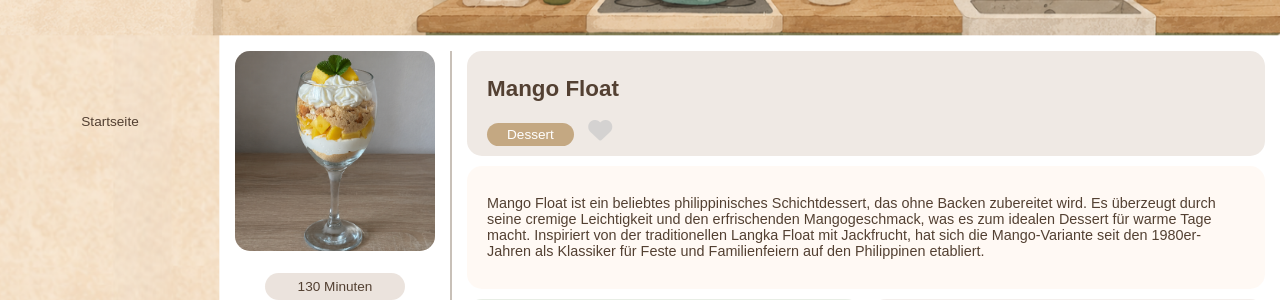
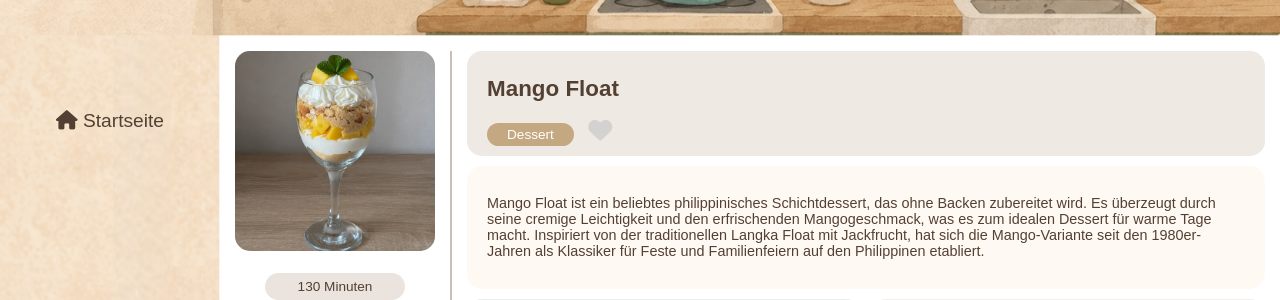
Before and after one commit to stokicteodora/rezeptwebseite, a Flask app: page /recipe/1 in a window 1280 px wide. Shown: the part 279-579 px from the top of the page. Run offline with Flask 3, Linux system fonts and the light colour scheme; some web fonts are replaced.

Commit message:
Neue Symbole hinzugefügt

```diff
--- a/static/css/style.css
+++ b/static/css/style.css
@@ -97,7 +97,7 @@ html, body {
   text-decoration: none;
   color: #534032;
   font-family: 'Cause', sans-serif;
-  font-size: 0.85rem;
+  font-size: 1.2rem;
   background: none;
   border: none;
   cursor: pointer;
--- a/templates/create.html
+++ b/templates/create.html
@@ -5,11 +5,12 @@
   <title>Rezept erstellen</title>
   <link rel="stylesheet" href="{{ url_for('static', filename='css/style.css') }}">
   <script src="{{ url_for('static', filename='js/create.js') }}" defer></script>
+  <link rel="stylesheet" href="https://cdnjs.cloudflare.com/ajax/libs/font-awesome/6.7.2/css/all.min.css">
 </head>
 
 <body class="detail-body">
   <div class="detail-sidebar">
-    <a href="{{ url_for('home') }}">Startseite</a>
+    <a href="{{ url_for('home') }}"><i class="fa-solid fa-house"></i> Startseite</a>
   </div>
 
   <div class="detail-page">
--- a/templates/detail.html
+++ b/templates/detail.html
@@ -6,17 +6,16 @@
   <link rel="stylesheet" href="{{ url_for('static', filename='css/style.css') }}">
   <script src="{{ url_for('static', filename='js/detail.js') }}" defer></script>
   <link rel="stylesheet" href="https://cdnjs.cloudflare.com/ajax/libs/font-awesome/6.7.2/css/all.min.css">
-  <link rel="stylesheet" href="https://cdnjs.cloudflare.com/ajax/libs/font-awesome/6.7.2/css/all.min.css">
 </head>
 <body class="detail-body">
 
   <div class="detail-sidebar">
-    <a href="{{ url_for('home') }}">Startseite</a>
+    <a href="{{ url_for('home') }}"><i class="fa-solid fa-house"></i> Startseite</a>
     {% if not recipe.is_default %}
-    <a href="{{ url_for('edit_recipe', id=recipe.id) }}">Bearbeiten</a>
+    <a href="{{ url_for('edit_recipe', id=recipe.id) }}"><i class="fa-solid fa-pen"></i> Bearbeiten</a>
     {% endif %}
     {% if not recipe.is_default %}
-    <a href="#" id="delete-button">Löschen</a>
+    <a href="#" id="delete-button"><i class="fa-solid fa-trash"></i> Löschen</a>
     {% endif %}
   </div>
 <form id="delete-form" method="POST" action="{{ url_for('delete_recipe', id=recipe.id) }}"></form>
--- a/templates/edit.html
+++ b/templates/edit.html
@@ -5,11 +5,12 @@
     <title>{{ recipe.name }} bearbeiten</title>
     <link rel="stylesheet" href="{{ url_for('static', filename='css/style.css') }}">
     <script src="{{ url_for('static', filename='js/edit.js') }}" defer></script>
+    <link rel="stylesheet" href="https://cdnjs.cloudflare.com/ajax/libs/font-awesome/6.7.2/css/all.min.css">
   </head>
 
   <body class="detail-body">
     <div class="detail-sidebar">
-      <a href="{{ url_for('home') }}">Startseite</a>
+      <a href="{{ url_for('home') }}"><i class="fa-solid fa-house"></i> Startseite</a>
     </div>
 
     <div class="detail-page">
```
Also changed, not shown: instance/rezepte.db, static/images/recipes/csm_grafik-soja-nutzung-bakker_c480d998b3.png (added).
